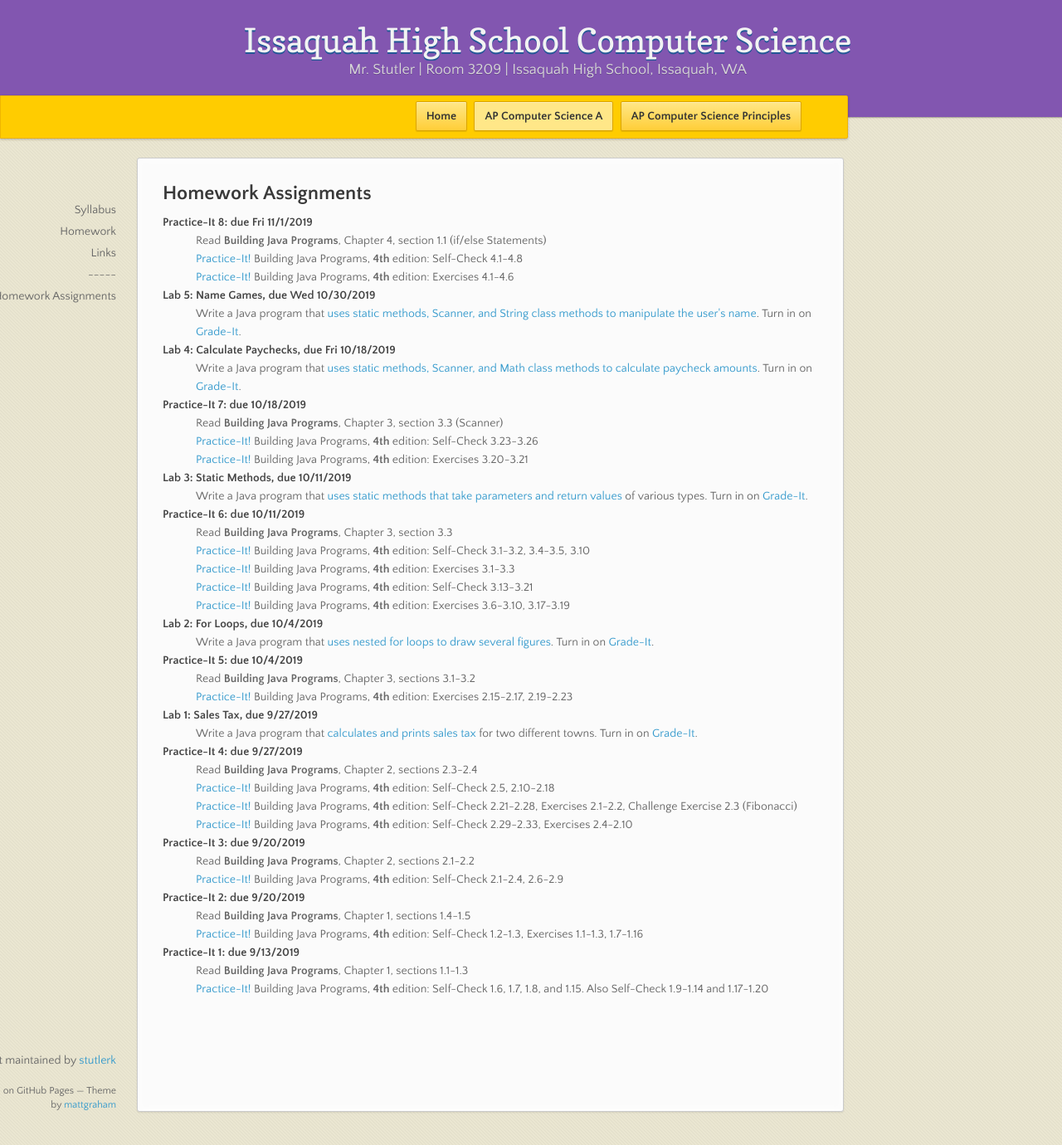
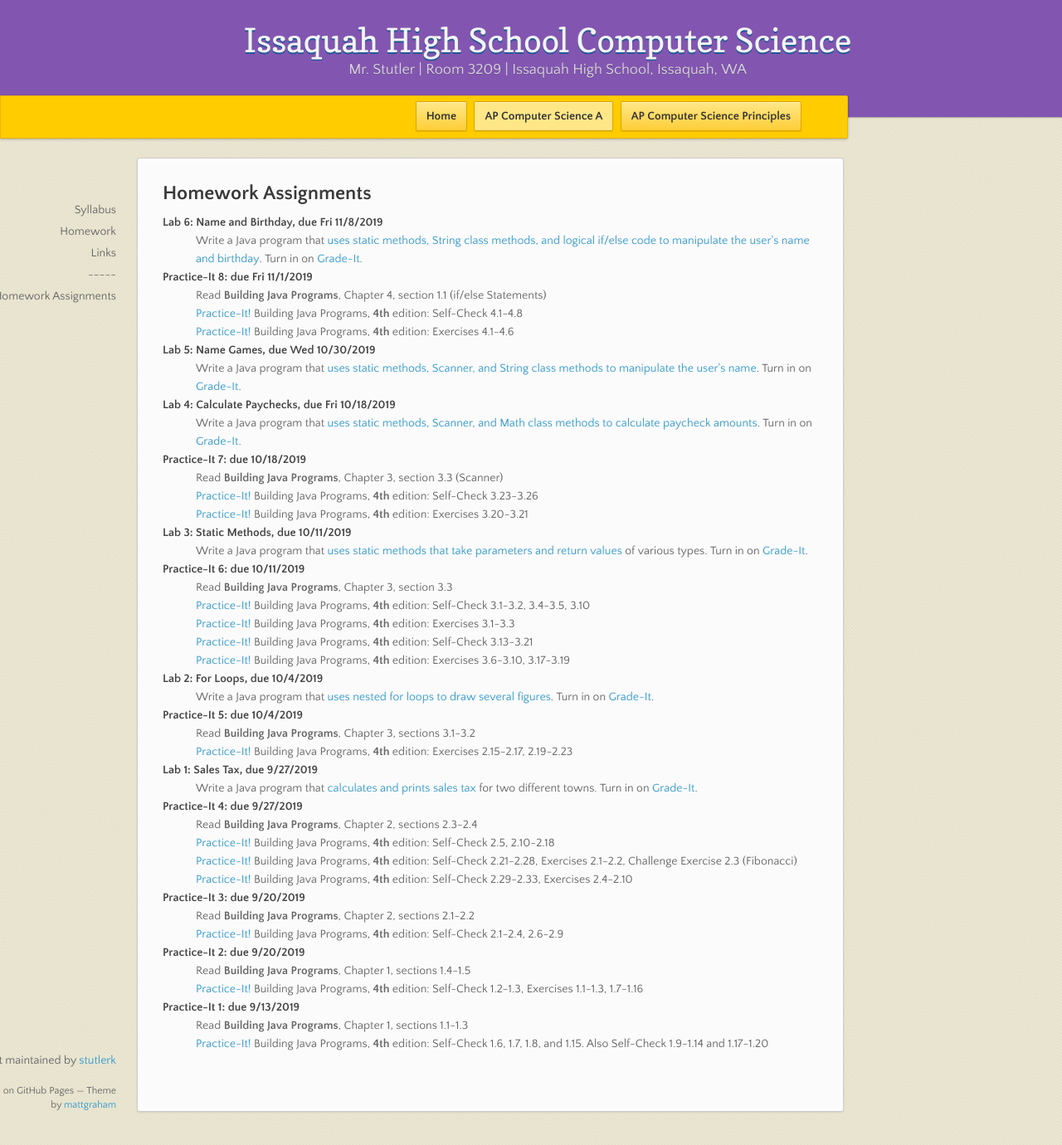
Before and after one commit to stutlerk/ihs-website, a Jekyll site: the page built from _apcsa/homework.html, in a window 1280 px wide and 1380 px high. Shown: the whole window at 83% size. Built offline with Jekyll 4.4.1, drawn with Linux system fonts in a browser that asks for light colours; nearby versions of some CDN libraries.

Commit message:
Update homework.html

```diff
--- a/_apcsa/homework.html
+++ b/_apcsa/homework.html
@@ -10,6 +10,9 @@ layout: course
     <dt>Computer History Report, due 9/19/2018 at the beginning of class</dt>
     <dd><a href="https://issaquahwednet-my.sharepoint.com/personal/stutlerk_issaquah_wednet_edu/_layouts/15/guestaccess.aspx?docid=00f746ca063ec4fe89aaef3ed6d400941&authkey=AeHXKIjD7VBW10XG1QzwDCU">Computer history report assignment</a></dd>
     -->
+    <dt>Lab 6: Name and Birthday, due Fri 11/8/2019</dt>
+    <dd>Write a Java program that <a href="https://issaquahwednet-my.sharepoint.com/:w:/g/personal/stutlerk_issaquah_wednet_edu/EWUJR0rJ5itBnrfyP2hTHrIB2mlHVujn2FrRnT7w8xv3eQ?e=J0s7YJ" target="_blank">uses static methods, String class methods, and logical if/else code to manipulate the user's name and birthday</a>. Turn in on <a href="https://gradeit-hs.cs.washington.edu/issaquah/" target="_blank">Grade-It</a>.</dd>
+
     <dt>Practice-It 8: due Fri 11/1/2019</dt>
     <dd>Read <b>Building Java Programs</b>, Chapter 4, section 1.1 (if/else Statements)</dd>
     <dd><a href="https://practiceit.cs.washington.edu/" target="_blank">Practice-It!</a> Building Java Programs, <b>4th</b> edition: Self-Check 4.1-4.8</dd>
```
